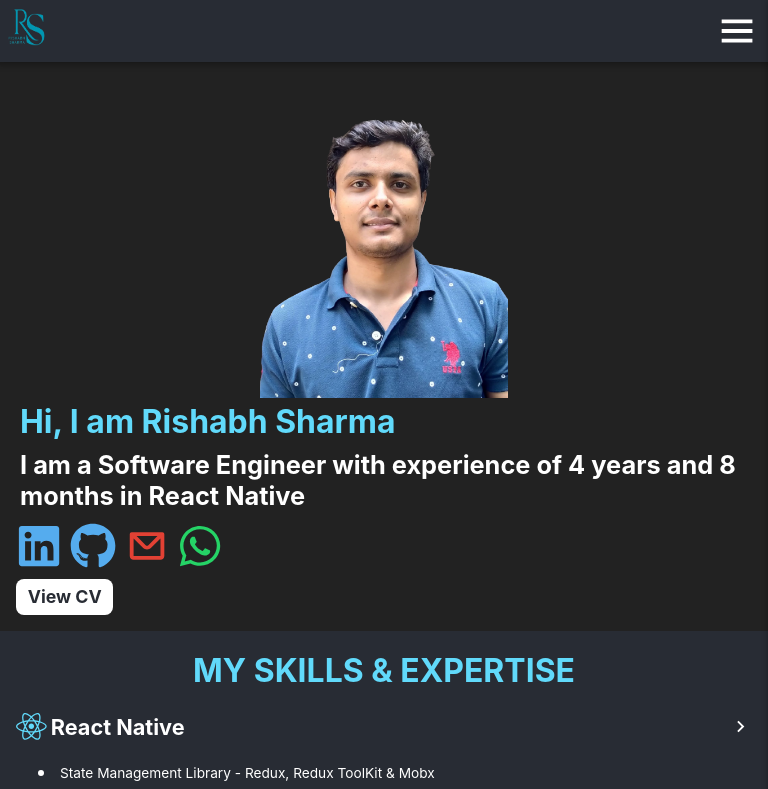
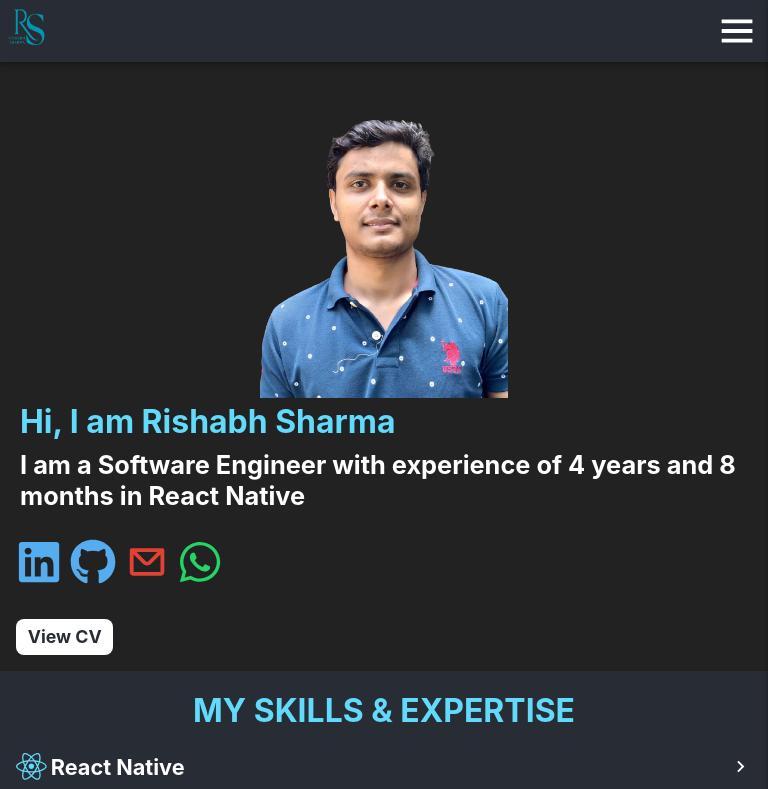
Before and after one commit to Rishabh20051997/introduction, a React (Create React App) app: page / in a window 768 px wide. Shown: the top 789 px of the page. Built offline with nearby package versions, Linux system fonts and the light colour scheme.

Commit message:
component style done

```diff
--- a/src/components/about-me-component/about-me-component.tsx
+++ b/src/components/about-me-component/about-me-component.tsx
@@ -26,7 +26,7 @@ const AboutMeComponent = () => {
                 color={colors.main.onPrimaryVariant}
                 text={`I am a ${career.careerDesignation} with experience of ${totalExperience} in ${career.language}`}
                 fontType={FONT_TYPE.TITLE_MEDIUM} />
-
+            <div className={style.actionButtonContainer}>
                 <div className={style.socialMediaContainer}>
 
                     <AnchorLink link={linkedIn.url}>
@@ -49,6 +49,8 @@ const AboutMeComponent = () => {
                 <AnchorLink link={resumeUrl} className={style.downloadCvButton}>
                     <Text color={colors.main.primary} fontType={FONT_TYPE.LABEL_MEDIUM} text={'View CV'} />
                 </AnchorLink>
+
+            </div>
         </div>
 
     </section>
--- a/src/components/about-me-component/about-me-style.module.scss
+++ b/src/components/about-me-component/about-me-style.module.scss
@@ -10,9 +10,63 @@
 
 @media screen and (max-width: 768px) {
   .container {
+    display: flex;
+    flex-direction: column;
+  }
+
+  .socialMediaContainer {
+    display: flex;
+    justify-content: flex-end;
+    align-items: flex-end;
+  }
+
+  .actionButtonContainer {
+    display: flex;
+    flex: 1;
+    flex-direction: row;
+    width: 100%;
+    justify-content: space-between;
+    margin-top: 2vh;
+  }
+
+  .downloadCvButton {
+    padding: 0.4vh 1vw;
+    margin-top: 0vh;
+    border-radius: 1vmax;
+    background-color: white;
+    text-decoration: none;
+    text-align: center;
+    justify-content: center;
+    align-items: center;
+    display: flex;
+  }
+
+}
+
+@media screen and (min-width: 768px) {
+.actionButtonContainer {
   display: flex;
   flex-direction: column;
-  }
+  align-items: flex-start;
+  justify-content:space-between;
+}
+
+.downloadCvButton {
+  padding: 0.4vh 1vw;
+  margin-top: 3vh;
+  border-radius: 1vmax;
+  background-color: white;
+  text-decoration: none;
+  text-align: center;
+  justify-content: center;
+  align-items: center;
+  display: flex;
+
+}
+
+.socialMediaContainer {
+  padding: 1vh 0vw;
+}
 }
 
 .personalInfoContainer {
@@ -30,9 +84,7 @@
   @include sectionSubHeader
 }
 
-.socialMediaContainer {
-  padding: 1vh 0vw;
-}
+
 
 .socialMediaIcons {
   padding-right: 1vw;
@@ -42,13 +94,7 @@
   }
 }
 
-.downloadCvButton {
-  padding: 0.4vh 1vw;
-  border-radius: 1vmax;
-  background-color: white;
-  text-decoration: none;
 
-}
 
 .profileImageContainer {
   @include flexCentreAlign;
--- a/src/components/slider-drawer-component/slider-drawer-component-style.module.scss
+++ b/src/components/slider-drawer-component/slider-drawer-component-style.module.scss
@@ -34,7 +34,7 @@
    text-align: center;
    justify-content: flex-end;
    align-items: center;
-   padding-top: 2vh;
+   padding-top: 4vh;
  }
 
   .navLink {
@@ -42,6 +42,7 @@
    text-transform: capitalize;
    text-decoration: none;
    padding: 10vh;
+   margin-bottom: 2vh;
    transition: all 0.3s linear;
 
    &:hover {
```
Lines whose indentation alone changed are shown as unchanged.
